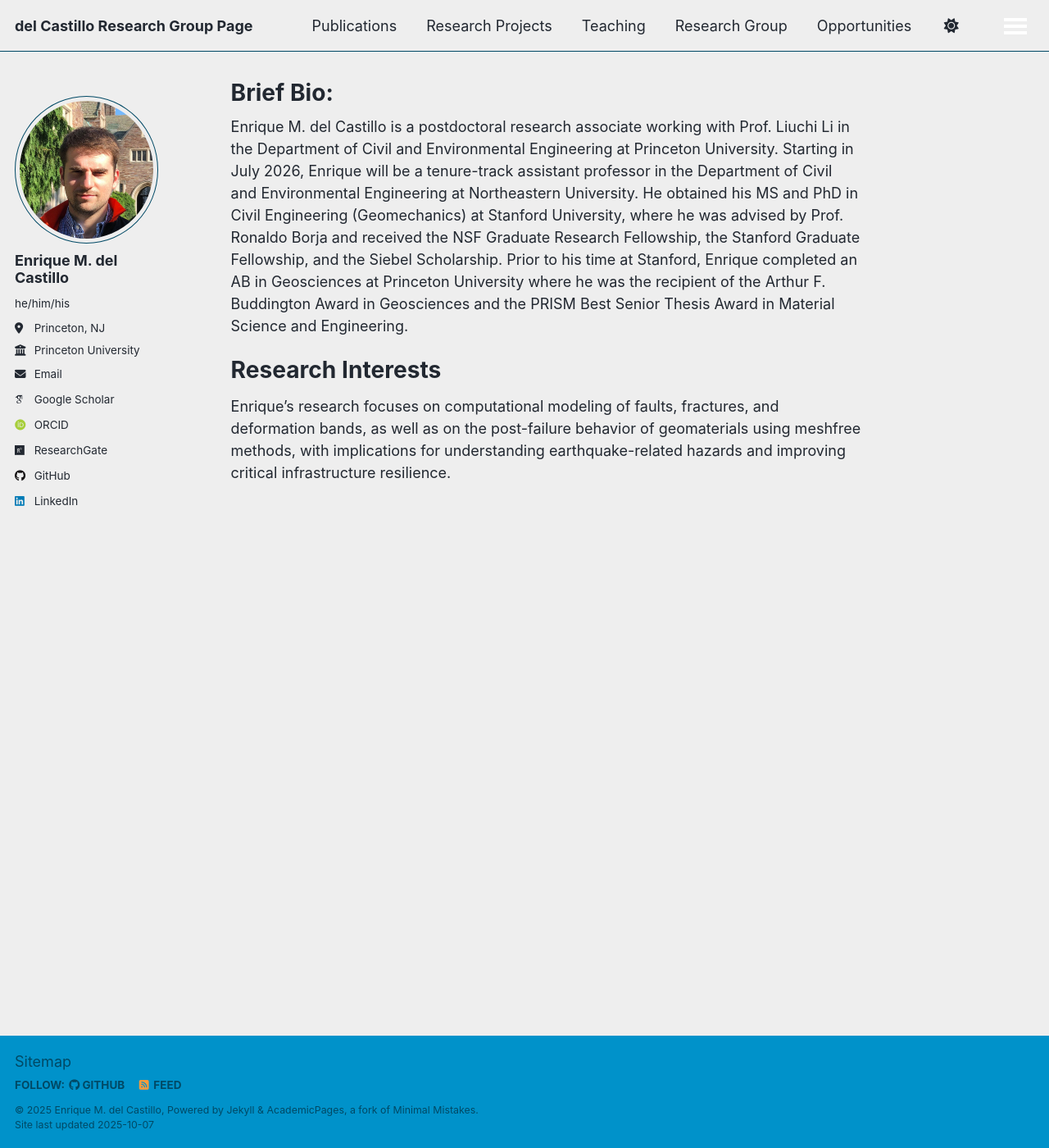
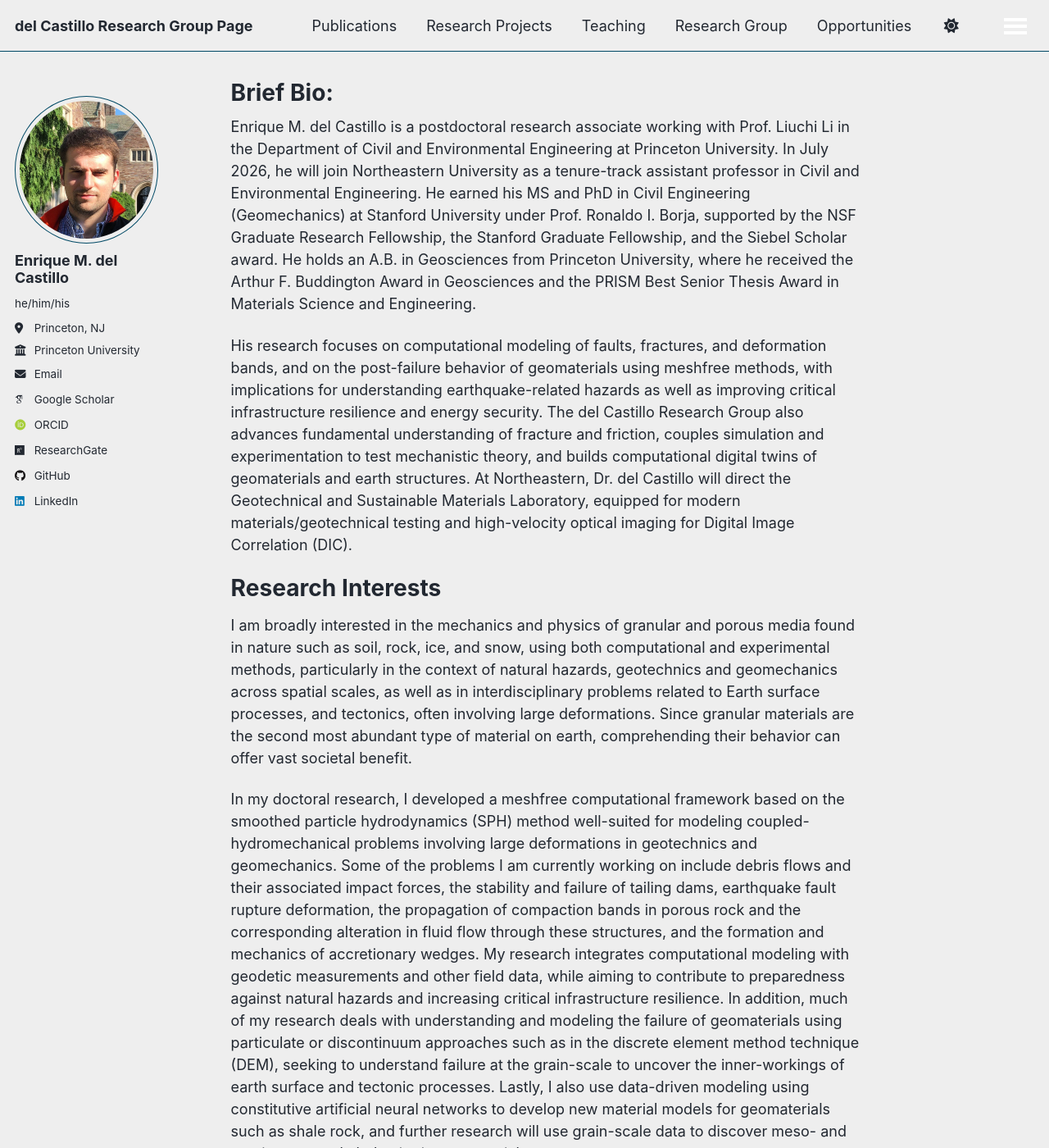
Before and after one commit to emdc19/emdcwebsite, a Jekyll site: the page built from _pages/about.md, in a window 1280 px wide and 1400 px high. Shown: the whole window at 82% size. Built offline with Jekyll 4.4.1, drawn with Linux system fonts in a browser that asks for light colours; some web fonts are replaced; a script that is not in the unit is left out; some of the changed text lies outside the part shown.

Commit message:
Update about.md

```diff
--- a/_pages/about.md
+++ b/_pages/about.md
@@ -7,9 +7,17 @@ redirect_from:
   - /about.html
 ---
 
-Enrique M. del Castillo is a postdoctoral research associate working with Prof. Liuchi Li in the Department of Civil and Environmental Engineering at Princeton University. Starting in July 2026, Enrique will be a tenure-track assistant professor in the Department of Civil and Environmental Engineering at Northeastern University. He obtained his MS and PhD in Civil Engineering (Geomechanics) at Stanford University, where he was advised by Prof. Ronaldo Borja and received the NSF Graduate Research Fellowship, the Stanford Graduate Fellowship, and the Siebel Scholarship. Prior to his time at Stanford, Enrique completed an AB in Geosciences at Princeton University where he was the recipient of the Arthur F. Buddington Award in Geosciences and the PRISM Best Senior Thesis Award in Material Science and Engineering.
+Enrique M. del Castillo is a postdoctoral research associate working with Prof. Liuchi Li in the Department of Civil and Environmental Engineering at Princeton University. In July 2026, he will join Northeastern University as a tenure-track assistant professor in Civil and Environmental Engineering. He earned his MS and PhD in Civil Engineering (Geomechanics) at Stanford University under Prof. Ronaldo I. Borja, supported by the NSF Graduate Research Fellowship, the Stanford Graduate Fellowship, and the Siebel Scholar award. He holds an A.B. in Geosciences from Princeton University, where he received the Arthur F. Buddington Award in Geosciences and the PRISM Best Senior Thesis Award in Materials Science and Engineering.
+
+His research focuses on computational modeling of faults, fractures, and deformation bands, and on the post-failure behavior of geomaterials using meshfree methods, with implications for understanding earthquake-related hazards as well as improving critical infrastructure resilience and energy security. The del Castillo Research Group also advances fundamental understanding of fracture and friction, couples simulation and experimentation to test mechanistic theory, and builds computational digital twins of geomaterials and earth structures. At Northeastern, Dr. del Castillo will direct the Geotechnical and Sustainable Materials Laboratory, equipped for modern materials/geotechnical testing and high-velocity optical imaging for Digital Image Correlation (DIC).
+
+
 
 Research Interests
 ======
 
-Enrique’s research focuses on computational modeling of faults, fractures, and deformation bands, as well as on the post-failure behavior of geomaterials using meshfree methods, with implications for understanding earthquake-related hazards and improving critical infrastructure resilience.
+I am broadly interested in the mechanics and physics of granular and porous media found in nature such as soil, rock, ice, and snow, using both computational and experimental methods, particularly in the context of natural hazards, geotechnics and geomechanics across spatial scales, as well as in interdisciplinary problems related to Earth surface processes, and tectonics, often involving large deformations. Since granular materials are the second most abundant type of material on earth, comprehending their behavior can offer vast societal benefit.
+
+In my doctoral research, I developed a meshfree computational framework based on the smoothed particle hydrodynamics (SPH) method well-suited for modeling coupled-hydromechanical problems involving large deformations in geotechnics and geomechanics. Some of the problems I am currently working on include debris flows and their associated impact forces, the stability and failure of tailing dams, earthquake fault rupture deformation, the propagation of compaction bands in porous rock and the corresponding alteration in fluid flow through these structures, and the formation and mechanics of accretionary wedges. My research integrates computational modeling with geodetic measurements and other field data, while aiming to contribute to preparedness against natural hazards and increasing critical infrastructure resilience. In addition, much of my research deals with understanding and modeling the failure of geomaterials using particulate or discontinuum approaches such as in the discrete element method technique (DEM), seeking to understand failure at the grain-scale to uncover the inner-workings of earth surface and tectonic processes. Lastly, I also use data-driven modeling using constitutive artificial neural networks to develop new material models for geomaterials such as shale rock, and further research will use grain-scale data to discover meso- and continuum- scale behavior in geomaterials.
+
+I envision my future research group employing a wide palette of computational tools to tackle problems at the intersection of geotechnics, natural hazards engineering, computational mechanics, granular matter, and geophysics. Future research directions for our research group will include modeling granular materials across scales, seeking to capture the transition from initial failure to subsequent flow-like behavior, using continuum, discrete, and data-driven surrogate meshfree approaches, as well as phase-field and continuum damage modeling of localized failure in porous, fluid-saturated materials (glaciers, ice sheets, geological reservoirs).
```
